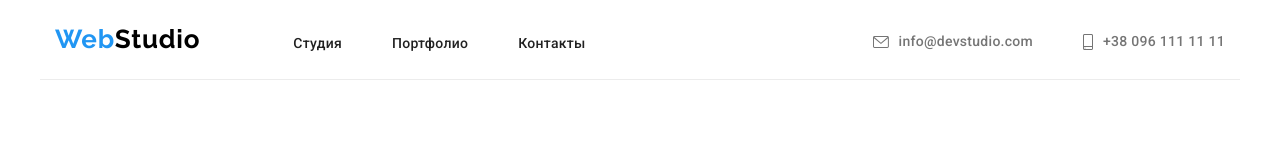
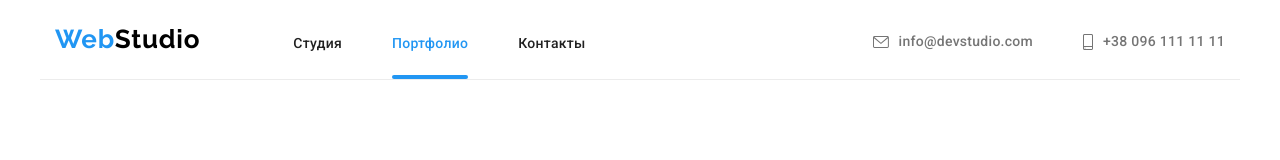
Before and after one commit to Marishka95s/goit-markup-hw-04, a plain HTML site: page portfolio.html in a window 1280 px wide. Shown: the top 160 px of the page. Drawn offline with Linux system fonts and the light colour scheme.

Commit message:
Bug fixing

```diff
--- a/portfolio.html
+++ b/portfolio.html
@@ -20,7 +20,7 @@
             </a>
             <ul class="site-nav">
                 <li class="item"><a href="./index.html" >Студия</a></li>
-                <li class="item"><a href="./portfolio.html" id="selected-page">Портфолио</a></li>
+                <li class="item"><a href="./portfolio.html" class="selected-page">Портфолио</a></li>
                 <li class="item"><a href="">Контакты</a></li>
             </ul>
             <ul class="contact-nav">
@@ -50,7 +50,7 @@
       <h2 class="visually-hidden">Проекты</h2>
       <ul class="project-list">
         <li class="item">
-            <a href="">
+            <a href="" >
                 <img src="./images/project1.jpg" alt="Проект Технокряк" width="370" height="294">
                 <div class="project-info">
                     <h3>Технокряк</h3>
```
